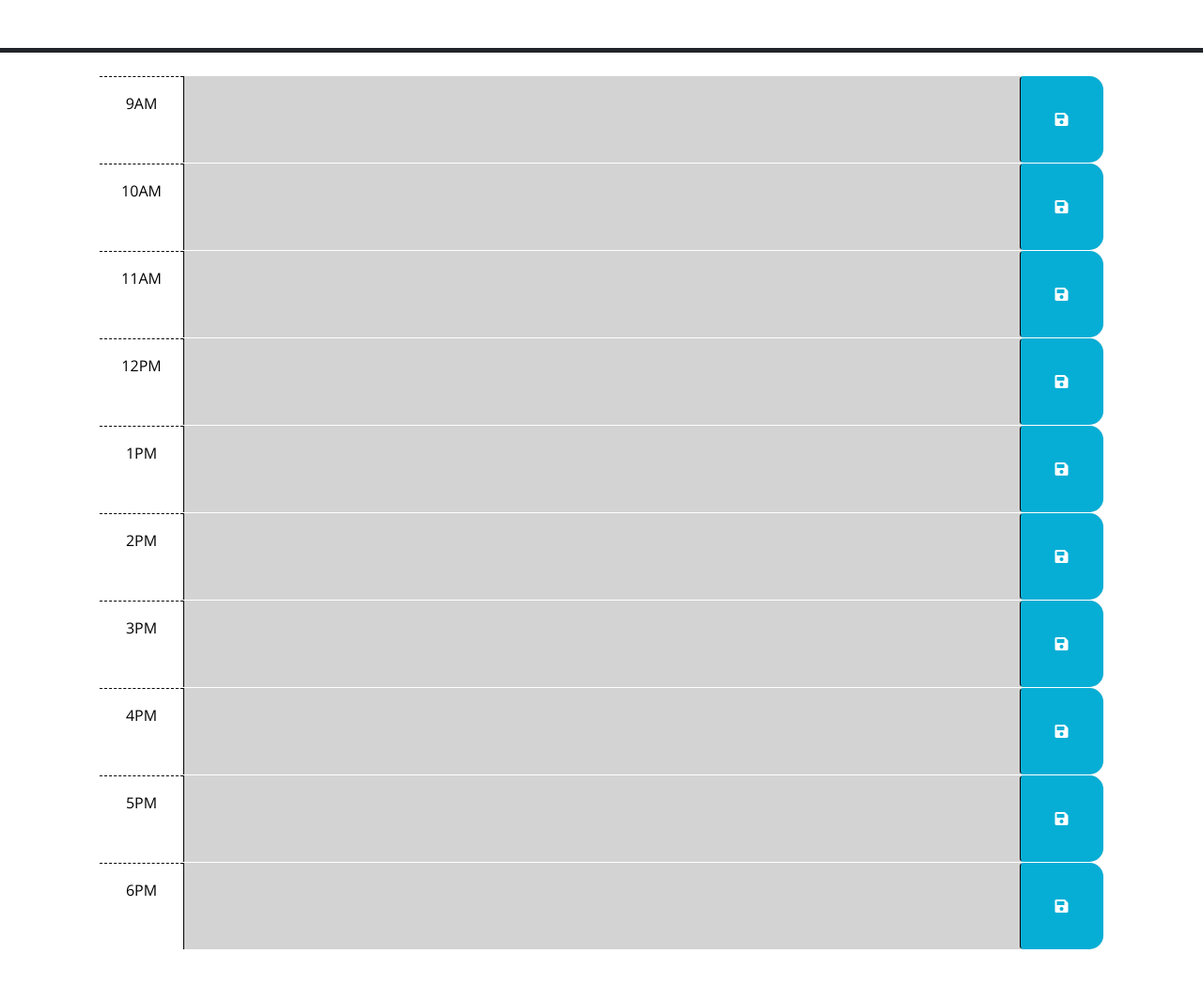
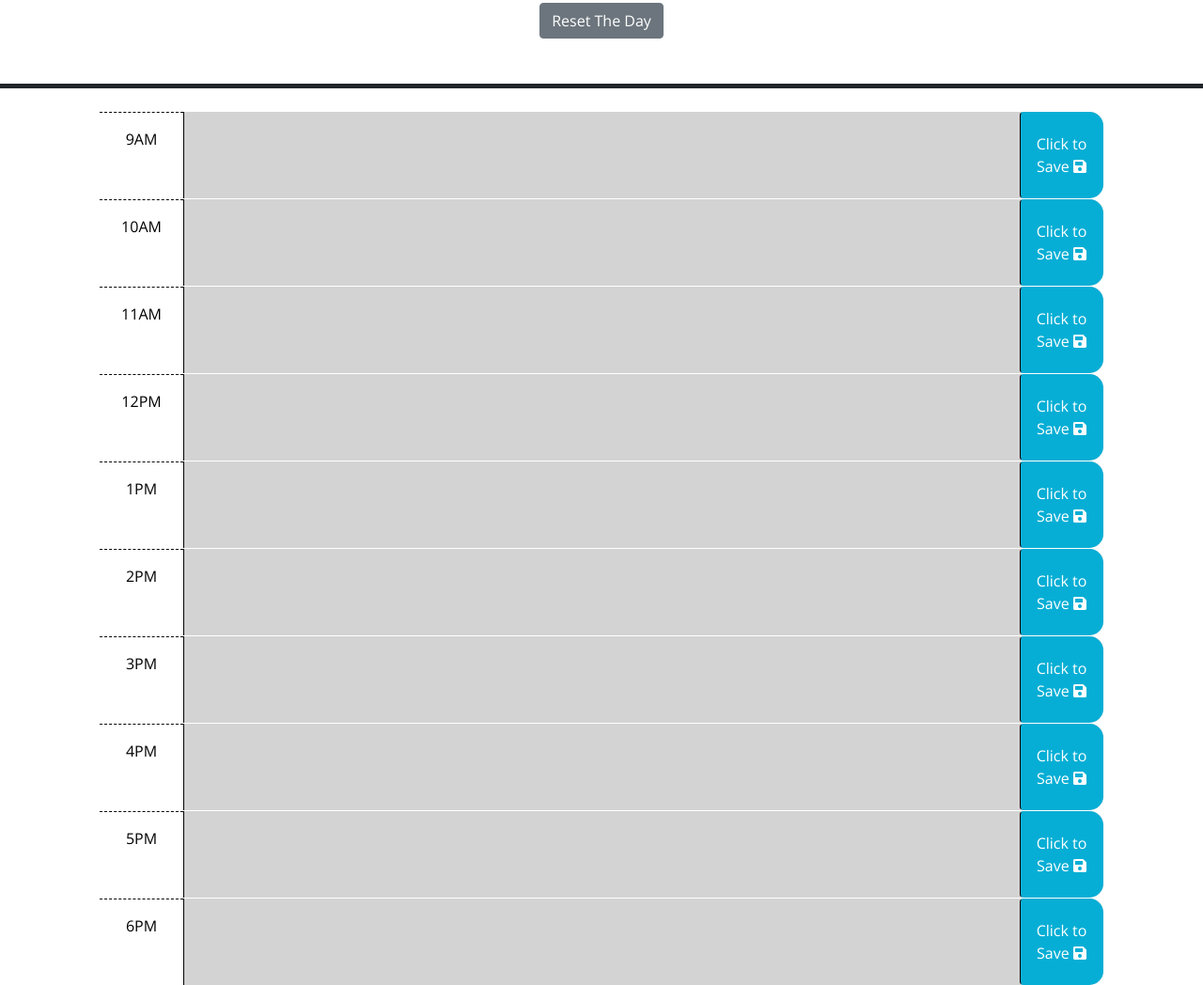
Before and after one commit to 2dogsandaguy/day-tracker, a plain HTML site: page index.html in a window 1280 px wide. Shown: the part 222-1270 px from the top of the page at 94% size. Before the commit the page ends 1232 px from the top, so only its background shows below. Drawn offline with nearby package versions, Linux system fonts and the light colour scheme.

Commit message:
added reset button to clear page to resubmit homework

```diff
--- a/index.html
+++ b/index.html
@@ -27,6 +27,7 @@
       <h1 class="display-3">Work Day Scheduler</h1>
       <p class="lead">A simple calendar app for scheduling your work day</p>
       <p id="currentDay" class="lead"></p>
+      <button id="clearBtn" class="btn btn-secondary">Reset The Day</button>
     </header>
     <div class="container-lg px-5">
 
@@ -34,7 +35,7 @@
         <div class="col-2 col-md-1 hour text-center py-3">9AM</div>
         <textarea class="col-8 col-md-10 description" rows="3"> </textarea>
         <button class="btn saveBtn col-2 col-md-1" aria-label="save">
-          <i class="fas fa-save" aria-hidden="true"></i>
+          Click to Save <i class="fas fa-save" aria-hidden="true"></i>
         </button>
       </div>
 
@@ -43,7 +44,7 @@
         <div class="col-2 col-md-1 hour text-center py-3">10AM</div>
         <textarea class="col-8 col-md-10 description" rows="3"> </textarea>
         <button class="btn saveBtn col-2 col-md-1" aria-label="save">
-          <i class="fas fa-save" aria-hidden="true"></i>
+          Click to Save <i class="fas fa-save" aria-hidden="true"></i>
         </button>
       </div>
 
@@ -52,7 +53,7 @@
         <div class="col-2 col-md-1 hour text-center py-3">11AM</div>
         <textarea class="col-8 col-md-10 description" rows="3"> </textarea>
         <button class="btn saveBtn col-2 col-md-1" aria-label="save">
-          <i class="fas fa-save" aria-hidden="true"></i>
+          Click to Save <i class="fas fa-save" aria-hidden="true"></i>
         </button>
       </div>
 
@@ -60,7 +61,7 @@
         <div class="col-2 col-md-1 hour text-center py-3">12PM</div>
         <textarea class="col-8 col-md-10 description" rows="3"> </textarea>
         <button class="btn saveBtn col-2 col-md-1" aria-label="save">
-          <i class="fas fa-save" aria-hidden="true"></i>
+          Click to Save <i class="fas fa-save" aria-hidden="true"></i>
         </button>
       </div>
 
@@ -68,7 +69,7 @@
         <div class="col-2 col-md-1 hour text-center py-3">1PM</div>
         <textarea class="col-8 col-md-10 description" rows="3"> </textarea>
         <button class="btn saveBtn col-2 col-md-1" aria-label="save">
-          <i class="fas fa-save" aria-hidden="true"></i>
+          Click to Save <i class="fas fa-save" aria-hidden="true"></i>
         </button>
       </div>
 
@@ -76,7 +77,7 @@
         <div class="col-2 col-md-1 hour text-center py-3">2PM</div>
         <textarea class="col-8 col-md-10 description" rows="3"> </textarea>
         <button class="btn saveBtn col-2 col-md-1" aria-label="save">
-          <i class="fas fa-save" aria-hidden="true"></i>
+          Click to Save <i class="fas fa-save" aria-hidden="true"></i>
         </button>
       </div>
 
@@ -84,7 +85,7 @@
         <div class="col-2 col-md-1 hour text-center py-3">3PM</div>
         <textarea class="col-8 col-md-10 description" rows="3"> </textarea>
         <button class="btn saveBtn col-2 col-md-1" aria-label="save">
-          <i class="fas fa-save" aria-hidden="true"></i>
+          Click to Save <i class="fas fa-save" aria-hidden="true"></i>
         </button>
       </div>
 
@@ -92,7 +93,7 @@
         <div class="col-2 col-md-1 hour text-center py-3">4PM</div>
         <textarea class="col-8 col-md-10 description" rows="3"> </textarea>
         <button class="btn saveBtn col-2 col-md-1" aria-label="save">
-          <i class="fas fa-save" aria-hidden="true"></i>
+          Click to Save <i class="fas fa-save" aria-hidden="true"></i>
         </button>
       </div>
 
@@ -100,7 +101,7 @@
         <div class="col-2 col-md-1 hour text-center py-3">5PM</div>
         <textarea class="col-8 col-md-10 description" rows="3"> </textarea>
         <button class="btn saveBtn col-2 col-md-1" aria-label="save">
-          <i class="fas fa-save" aria-hidden="true"></i>
+          Click to Save <i class="fas fa-save" aria-hidden="true"></i>
         </button>
       </div>
 
@@ -108,7 +109,7 @@
         <div class="col-2 col-md-1 hour text-center py-3">6PM</div>
         <textarea class="col-8 col-md-10 description" rows="3"> </textarea>
         <button class="btn saveBtn col-2 col-md-1" aria-label="save">
-          <i class="fas fa-save" aria-hidden="true"></i>
+          Click to Save <i class="fas fa-save" aria-hidden="true"></i>
         </button>
       </div>
     <script src="https://code.jquery.com/jquery-3.4.1.min.js"></script>
--- a/script.js
+++ b/script.js
@@ -27,6 +27,13 @@ var logColors = function () {
 
   // Call the 'logColors' function line 2
   logColors();
+
+
+  // Call the 'updateLiveTime' function to set the initial time
+  updateLiveTime();
+
+  // Call the 'updateLiveTime' function every 1000ms (1 second)
+  setInterval(updateLiveTime, 1000);
 
 
   // Define a function to save tasks to localStorage
@@ -98,67 +105,9 @@ function saveTasksToLocalStorage() {
     document.getElementById("currentDay").innerHTML = currentTime;
   }
 
-  // Call the 'updateLiveTime' function to set the initial time
-  updateLiveTime();
-
-  // Call the 'updateLiveTime' function every 1000ms (1 second)
-  setInterval(updateLiveTime, 1000);
-
-
-
-
-
-    //this works but does not store localstorage in array was messy in localstorage
-
-/*// Add a click event listener to all elements with the class 'saveBtn'
-  $(".saveBtn").on("click", function () {
-    // Get the ID of the parent element of the clicked button and store it in 'textSlots'
-    var textSlots = $(this).parent().attr("id");
-
-    // Get the value of the input field with class 'description' that is a sibling of the clicked button
-    // Remove leading and trailing white spaces from the value and store it in 'fillerTask'
-    var fillerTask = $(this).siblings(".description").val().trim();
-
-    // put in 'fillerTask' in the local storage with the key of 'textSlots'
-    localStorage.setItem(textSlots, fillerTask);
+  $("#clearBtn").on("click", function () {
+    // Clear the local storage
+    localStorage.clear();
+    // Refresh the page to reflect the cleared storage
+    location.reload();
   });
-
-  // Execute a function when the DOM is fully loaded
-  $(function () {
-    //  repeat over each element with class 'time-block'
-    $(".time-block").each(function () {
-      // Get the ID of the current element and store it in 'timerText'
-      var timerText = $(this).attr("id");
-
-      // Set the value of the child element with class 'description' to the value retrieved from the local storage using 'timerText' as the key
-      $(this).children(".description").val(localStorage.getItem(timerText));
-    });
-  }); */
-
-
-/*function that i want to add array for the localstorage does not save 11am
-  /*var tasks = [];
-
-  $(".saveBtn").on("click", function () {
-    var textSlots = $(this).parent().attr("id");
-    var fillerTask = $(this).siblings(".description").val().trim();
-    var existingTasks = JSON.parse(localStorage.getItem("tasks")) || [];
-    existingTasks.push({ id: textSlots, task: fillerTask });
-    localStorage.setItem("tasks", JSON.stringify(existingTasks));
-  });
-
-  $(function () {
-
-    var existingTasks = JSON.parse(localStorage.getItem("tasks")) || [];
-    $(".time-block").each(function () {
-      var timerText = $(this).attr("id");
-      var task = existingTasks.find(function (item) {
-        return item.id === timerText;
-      });
-
-      if (task) {
-        $(this).children(".description").val(task.task);
-      }
-    });
-  });
-  */
```
